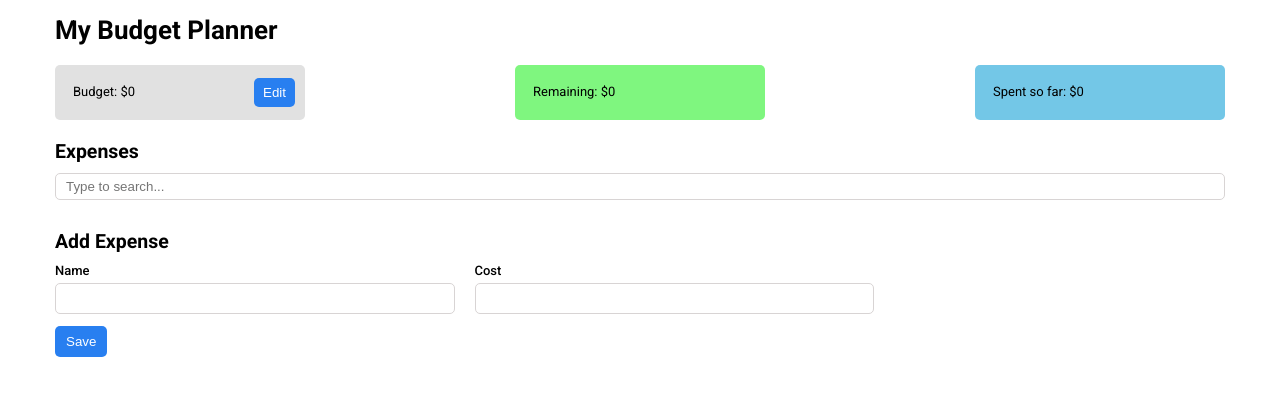
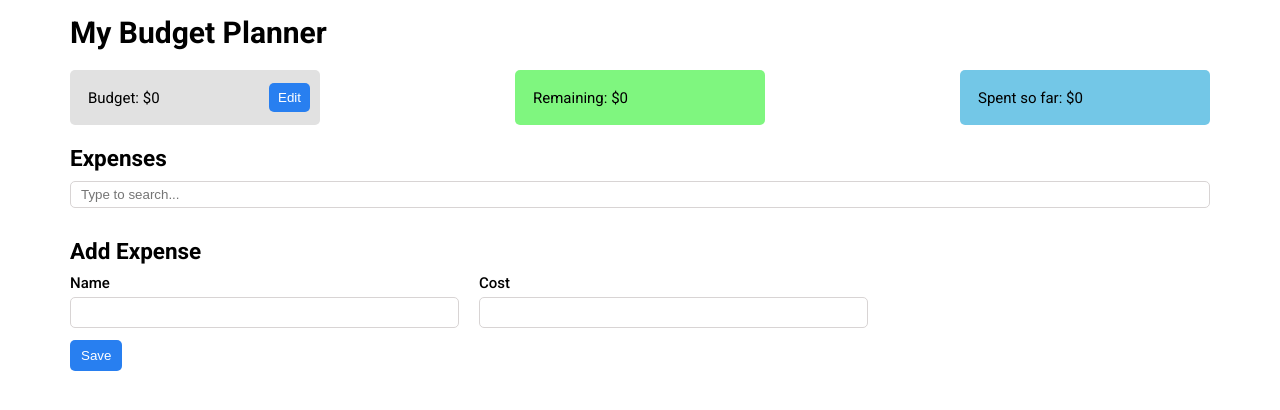
Before and after one commit to idiakeg/Budget-Planner, a React (Create React App) app: page / in a window 1280 px wide. Shown: the top 410 px of the page. Built offline with nearby package versions, Linux system fonts and the light colour scheme.

Commit message:
Improved the styles

```diff
--- a/src/App.css
+++ b/src/App.css
@@ -11,7 +11,7 @@
 .container {
 	max-width: 120rem;
 	margin: 0 auto;
-	padding: 1.5rem;
+	padding: 1.5rem 3rem;
 	display: flex;
 	flex-direction: column;
 	gap: 2rem;
--- a/src/index.css
+++ b/src/index.css
@@ -10,7 +10,11 @@ body {
 	margin: 0;
 	padding: 0;
 	font-family: "Roboto", sans-serif;
-	font-size: 1.3rem;
-	/* display: flex; */
-	/* justify-content: center; */
+	font-size: 1.5rem;
 }
+
+@media screen and (max-width: 600px) {
+	body {
+		font-size: 1.3rem;
+	}
+}
```
